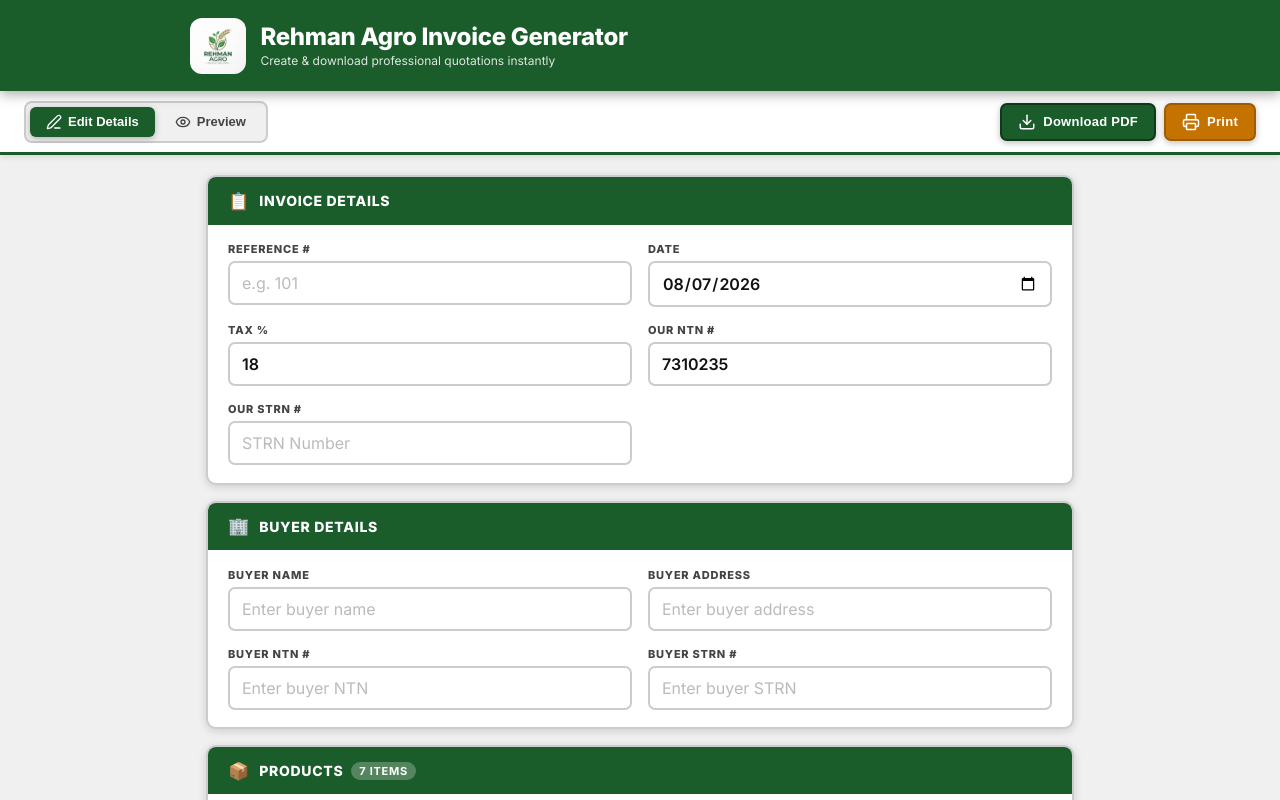
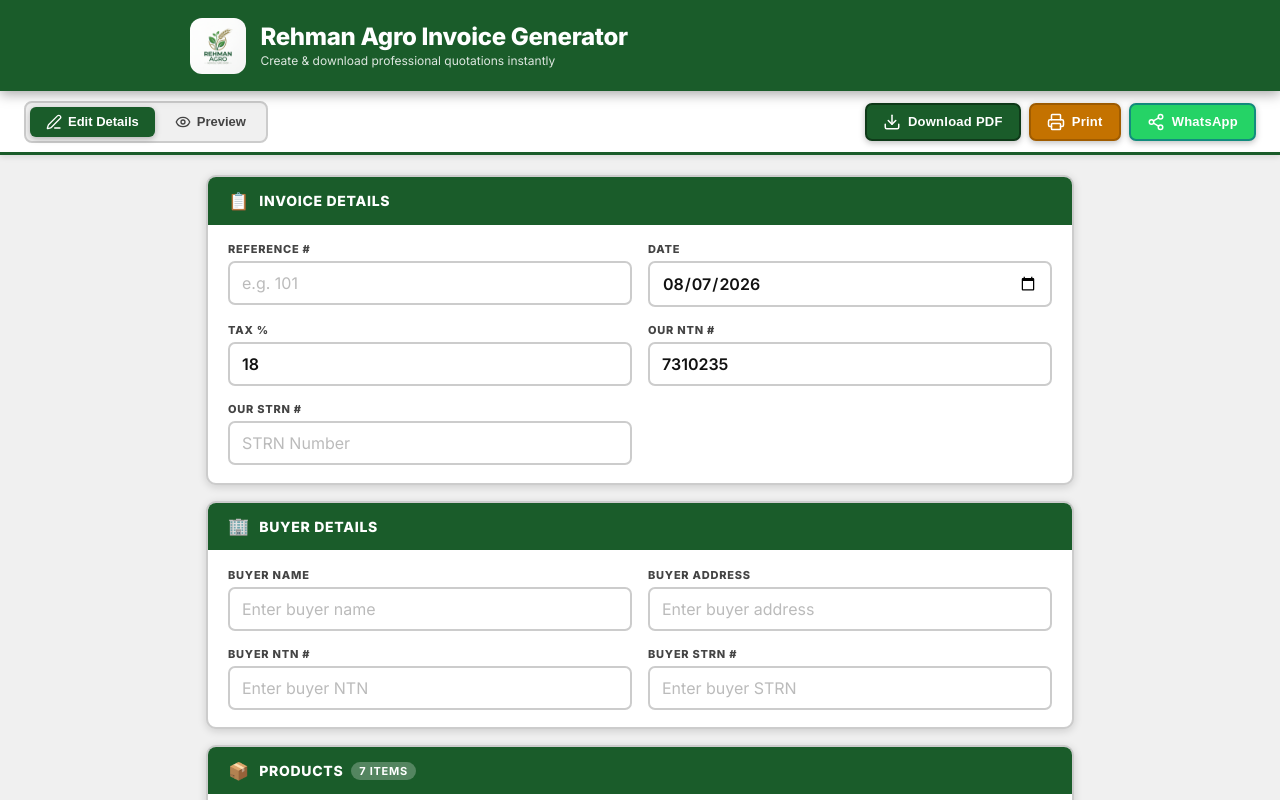
Before and after one commit to ranaaalihaider/Rehman-Agro-Invoice-Generator, a React (Vite) app: page / in a window 1280 px wide. Shown: the top 800 px of the page. Built offline with nearby package versions, Linux system fonts and the light colour scheme.

Commit message:
add whatsapp share button and functionality

```diff
--- a/src/App.jsx
+++ b/src/App.jsx
@@ -1,6 +1,6 @@
 import React, { useState, useRef } from 'react';
 import html2pdf from 'html2pdf.js';
-import { Plus, Trash2, Download, Printer, FileText, Edit3, Eye, Package } from 'lucide-react';
+import { Plus, Trash2, Download, Printer, FileText, Edit3, Eye, Package, Share2 } from 'lucide-react';
 import headerImg from './assets/Header.png';
 import sigRehman from './assets/signatures-rehman.png';
 import sigYasir from './assets/signatures-yasir.png';
@@ -79,6 +79,33 @@
 
   const handlePrint = () => window.print();
 
+  const handleShareWhatsApp = async () => {
+    const element = invoiceRef.current;
+    if (!element) return;
+    const opt = {
+      margin: 0,
+      filename: `Invoice_${refNum || 'Draft'}.pdf`,
+      image: { type: 'jpeg', quality: 0.98 },
+      html2canvas: { scale: 2, useCORS: true, scrollX: 0, scrollY: 0, width: 780, windowWidth: 780 },
+      jsPDF: { unit: 'mm', format: 'a4', orientation: 'portrait' }
+    };
+    try {
+      const pdfBlob = await html2pdf().set(opt).from(element).outputPdf('blob');
+      const file = new File([pdfBlob], opt.filename, { type: 'application/pdf' });
+      if (navigator.share && navigator.canShare && navigator.canShare({ files: [file] })) {
+        await navigator.share({
+          files: [file],
+          title: 'Invoice',
+          text: 'Here is the invoice.',
+        });
+      } else {
+        alert("Direct file sharing is not supported on this browser. Please download the PDF and share it manually.");
+      }
+    } catch (err) {
+      console.error("Error sharing:", err);
+    }
+  };
+
   return (
     <div className="app-wrapper">
       {/* ── Header ── */}
@@ -110,6 +137,9 @@
           </button>
           <button className="action-btn print-btn" onClick={handlePrint}>
             <Printer size={18} /> <span>Print</span>
+          </button>
+          <button className="action-btn whatsapp-btn" onClick={handleShareWhatsApp}>
+            <Share2 size={18} /> <span>WhatsApp</span>
           </button>
         </div>
       </div>
@@ -291,6 +321,9 @@
                 </button>
                 <button className="action-btn print-btn" style={{ flex: 1 }} onClick={handlePrint}>
                   <Printer size={18} /> Print
+                </button>
+                <button className="action-btn whatsapp-btn" style={{ flex: 1 }} onClick={handleShareWhatsApp}>
+                  <Share2 size={18} /> WhatsApp
                 </button>
               </div>
             </section>
--- a/src/index.css
+++ b/src/index.css
@@ -148,6 +148,13 @@
   box-shadow: 0 2px 6px rgba(0,0,0,.25);
 }
 .print-btn:hover { background: var(--amber-dark); transform: translateY(-1px); }
+
+.whatsapp-btn {
+  background: #25D366;
+  border-color: #128C7E;
+  box-shadow: 0 2px 6px rgba(0,0,0,.25);
+}
+.whatsapp-btn:hover { background: #128C7E; transform: translateY(-1px); }
 
 /* ── MAIN ── */
 .main-content {
```
